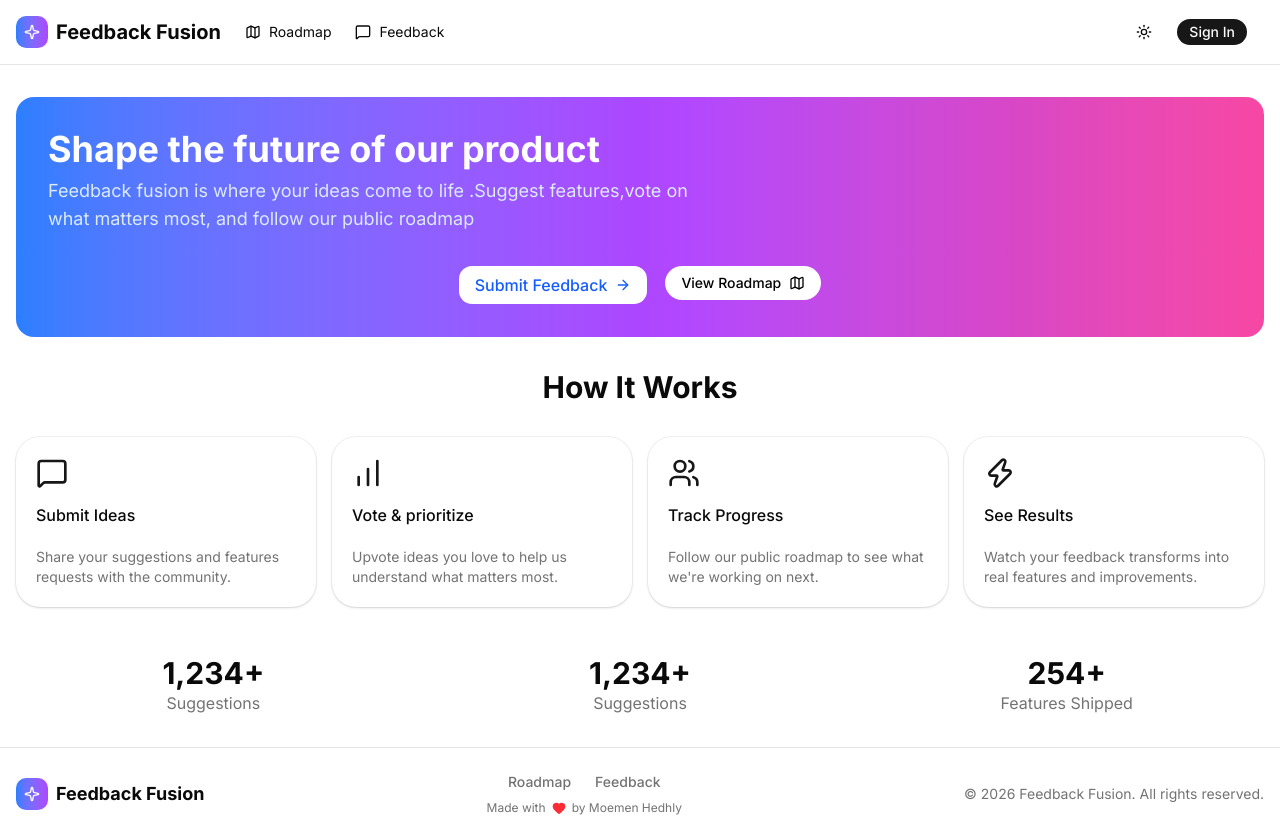
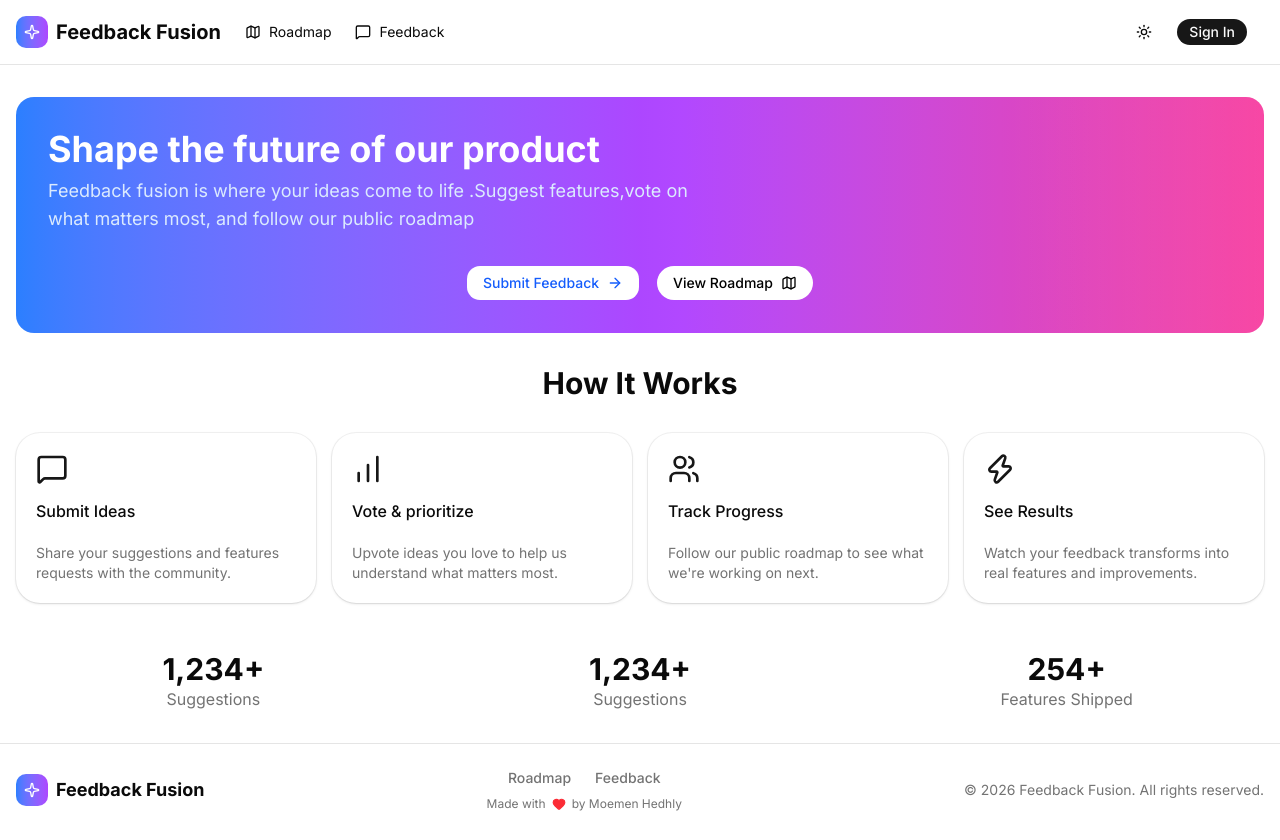
Before and after one commit to uzika-20/Feedback-Fusion, a Next.js app: page / in a window 1280 px wide. Built offline with nearby package versions, Linux system fonts and the light colour scheme; no server answers.

Commit message:
Fix the buttons

```diff
--- a/components/new-feedback-button.tsx
+++ b/components/new-feedback-button.tsx
@@ -33,7 +33,7 @@ export default function NewFeedbackButton({
         <Button
             size={size}
             onClick={handleClick}
-            className={`h-10 rounded-xl bg-white text-base font-medium text-blue-600 hover:bg-gray-100 flex items-center justify-center px-4 ${className ?? ""}`}
+            className={`rounded-xl bg-white text-blue-600 hover:bg-gray-100 flex items-center justify-center ${className ?? ""}`}
         >
             <span className="flex items-center justify-center gap-2">
                 {label}
```
